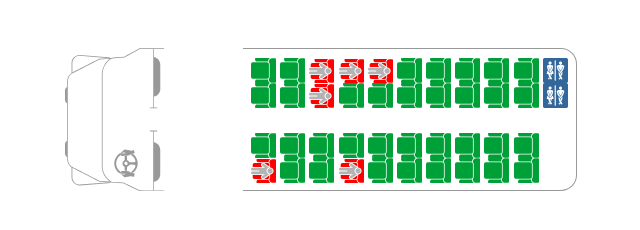
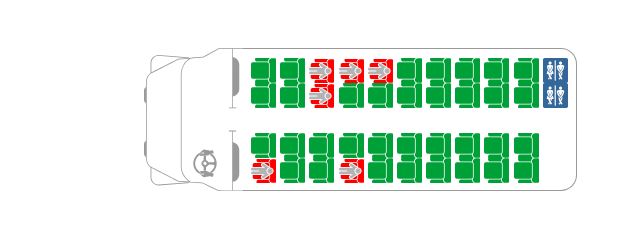
Before and after one commit to Jesus-Rojas/prototype-bus-responsive, a plain HTML site: page index.html in a window 1280 px wide. Shown: the whole page, without its empty margins (17-657 px from the left). Drawn offline with Linux system fonts and the light colour scheme.

Commit message:
olvide poner una etiqueta

```diff
--- a/index.html
+++ b/index.html
@@ -20,6 +20,7 @@
         }
         .background{
             min-height: 100%;
+            vertical-align: inherit;
         }
         .contenedor{
             border: 1px solid #999999ff;
@@ -51,7 +52,8 @@
     </style>
     <div class="container">
         <div class="row mt-5">
-            <div class="col-2">
+            <div class="col-2" style="display: flex; padding: 0;">
+                <span class="spacer"></span>
                 <img class="background" src="assets/icons/DBY-1.svg">
             </div>
             <div class="col-10" style="display: flex; padding: 0;">
```
